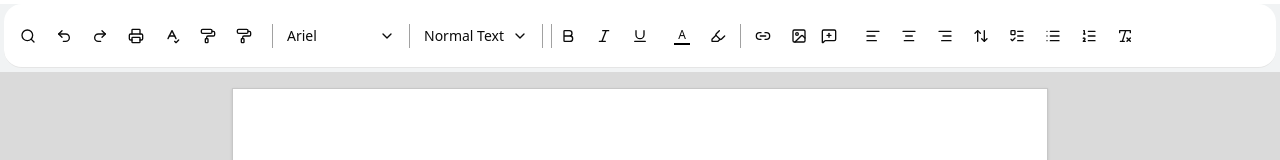
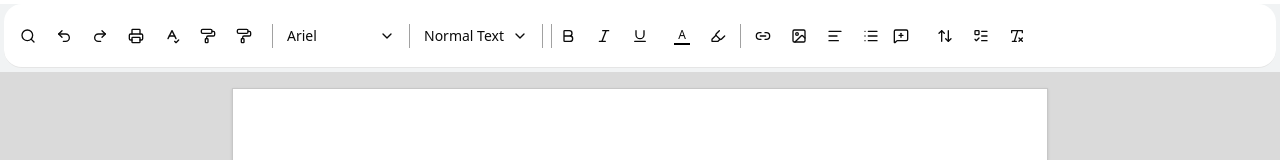
Before and after one commit to pmaurya5060/dossier, a Next.js app: page /documents/1 in a window 1280 px wide. Shown: the top 160 px of the page. Built offline with nearby package versions, Linux system fonts and the light colour scheme.

Commit message:
added ListButton

```diff
--- a/src/app/documents/[documentid]/toolbar.tsx
+++ b/src/app/documents/[documentid]/toolbar.tsx
@@ -1,6 +1,6 @@
 "use client";
 
-import {AlignCenter, AlignLeft, AlignRight, ArrowUpDown, Baseline, BoldIcon, Highlighter, Image, Italic, Link2, List, ListOrdered, ListTodo, LucideIcon, MessageSquarePlusIcon, PaintRoller, Printer, Redo2Icon, RemoveFormattingIcon, Search, SpellCheckIcon, Underline, Undo2Icon,ChevronDownIcon, HighlighterIcon, ImageIcon, UploadIcon, SearchIcon} from "lucide-react";
+import {AlignCenter, AlignLeft, AlignRight, ArrowUpDown, Baseline, BoldIcon, Highlighter, Image, Italic, Link2, List, ListOrdered, ListTodo, LucideIcon, MessageSquarePlusIcon, PaintRoller, Printer, Redo2Icon, RemoveFormattingIcon, Search, SpellCheckIcon, Underline, Undo2Icon,ChevronDownIcon, HighlighterIcon, ImageIcon, UploadIcon, SearchIcon, AlignJustify, ListIcon} from "lucide-react";
 import { cn } from "../../lib/utils";
 import {useEditorStore} from '@/store/use-editor-store';
 import { Separator } from "../../../components/ui/separator"
@@ -19,6 +19,116 @@ import {type Level} from "@tiptap/extension-heading";
 import {type ColorResult, CirclePicker, SketchPicker} from "react-color"
 import { BackgroundColor } from "@tiptap/extension-text-style";
 import { useState } from "react";
+import TextAlign from "@tiptap/extension-text-align";
+
+
+
+const ListButton=()=>{
+    const {editor} =useEditorStore();
+
+    const Lists=[
+        {
+            label: "bullet-list",
+            icon: List,
+            onClick: () => editor?.chain().focus().toggleBulletList().run(),
+            isActive:()=>editor?.isActive("bulletList") || false,
+        },
+        {
+            label: "ordered-list",
+            icon: ListOrdered,
+            onClick: () =>editor?.chain().focus().toggleOrderedList().run(),
+            isActive:()=>editor?.isActive("orderedList") || false,
+        },
+    ]
+
+    return(
+        <DropdownMenu>
+        <DropdownMenuTrigger asChild>
+            <button className="h-7 min-w-7 shrink-0 flex flex-col items-center justify-center rounded-sm hoveer:bg-neutral-200/80 px-1.5 overflow-hidden text-sm">
+                <ListIcon className="size-4"/>
+            </button>
+
+        </DropdownMenuTrigger>
+        <DropdownMenuContent className="p-1 flex flex-col gap-y-1">
+              {Lists.map(({label,icon:Icon,onClick,isActive})=>
+                    <button
+                    key={label}
+                    onClick={onClick}
+                    className={cn(
+                        "flex items-center gap-x-2 px-2 py-1 rounded-sm hover:bg-neutral-200/80",
+                        isActive() && "bg-neutral-200/80"
+                    )}
+                    >
+                        <Icon className="size-4"/>
+                        <span className="text-sm">{label}</span>
+                    </button>
+
+            ) }
+        </DropdownMenuContent>
+        </DropdownMenu>
+    )
+}
+
+
+//Allign button
+const AlignButton=()=>{
+    const {editor} =useEditorStore();
+
+    const alignments=[
+        {
+                label: "align-left",
+                value:"left",
+                icon: AlignLeft,
+                // onClick: () => editor?.chain().focus().setTextAlign("left").run(),
+            },
+            {
+                label: "align-center",
+                value:"center",
+                icon: AlignCenter,
+                // onClick: () => editor?.chain().focus().setTextAlign("center").run(),
+            },
+            {
+                label: "align-right",
+                value:"right",
+                icon: AlignRight,
+                // onClick: () => editor?.chain().focus().setTextAlign("right").run(),
+            },
+            {
+                label: "align-justify",
+                value:"justify",
+                icon: AlignJustify,
+                // ,
+            },
+    ]
+
+    return(
+        <DropdownMenu>
+        <DropdownMenuTrigger asChild>
+            <button className="h-7 min-w-7 shrink-0 flex flex-col items-center justify-center rounded-sm hoveer:bg-neutral-200/80 px-1.5 overflow-hidden text-sm">
+                <AlignLeft className="size-4"/>
+            </button>
+
+        </DropdownMenuTrigger>
+        <DropdownMenuContent className="p-1 flex flex-col gap-y-1">
+              {alignments.map(({label,value,icon:Icon})=>
+                    <button
+                    key={value}
+                    onClick={ () => editor?.chain().focus().setTextAlign(value).run()}
+                    className={cn(
+                        "flex items-center gap-x-2 px-2 py-1 rounded-sm hover:bg-neutral-200/80",
+                        editor?.isActive({TextAlign:value}) && "bg-neutral-200/80"
+                    )}
+                    >
+                        <Icon className="size-4"/>
+                        <span className="text-sm">{label}</span>
+                    </button>
+
+            ) }
+        </DropdownMenuContent>
+        </DropdownMenu>
+    )
+}
+
 
 //Image button
 const ImageButton=()=>{
@@ -176,6 +286,7 @@ const HighlightColorButton=()=>{
         </DropdownMenu>
     )
 }
+
 
 //Text color dropdown
 const TextColorButton=()=>{
@@ -428,24 +539,7 @@ export const Toolbar=()=>{
             },
         ],
         [
-            {
-                label: "align-left",
-                icon: AlignLeft,
-                onClick: () => editor?.chain().focus().setTextAlign("left").run(),
-                isActive: true,
-            },
-            {
-                label: "align-center",
-                icon: AlignCenter,
-                onClick: () => editor?.chain().focus().setTextAlign("center").run(),
-                isActive: true,
-            },
-            {
-                label: "align-right",
-                icon: AlignRight,
-                onClick: () => editor?.chain().focus().setTextAlign("right").run(),
-                isActive: true,
-            },
+
             {
                 label: "sort",
                 icon: ArrowUpDown,
@@ -458,18 +552,7 @@ export const Toolbar=()=>{
                 onClick: () =>  editor?.chain().focus().toggleTaskList().run(),
                 isActive:editor?.isActive("taskList") || false,
             },
-            {
-                label: "bullet-list",
-                icon: List,
-                onClick: () => editor?.chain().focus().toggleBulletList().run(),
-                isActive:editor?.isActive("bulletList") || false,
-            },
-            {
-                label: "ordered-list",
-                icon: ListOrdered,
-                onClick: () =>editor?.chain().focus().toggleOrderedList().run(),
-                isActive:editor?.isActive("orderedList") || false,
-            },
+
             {
                 label: "remove-formatting",
                 icon: RemoveFormattingIcon,
@@ -511,6 +594,8 @@ export const Toolbar=()=>{
             <Separator orientation="vertical" className="h-6 w-px bg-neutral-400"/>
                 <LinkButton/>
                 <ImageButton/>
+                <AlignButton/>
+                <ListButton/>
                 {section[2].map((item)=>(
                     <ToolBar key={item.label} {...item} />
                 ))}
```
